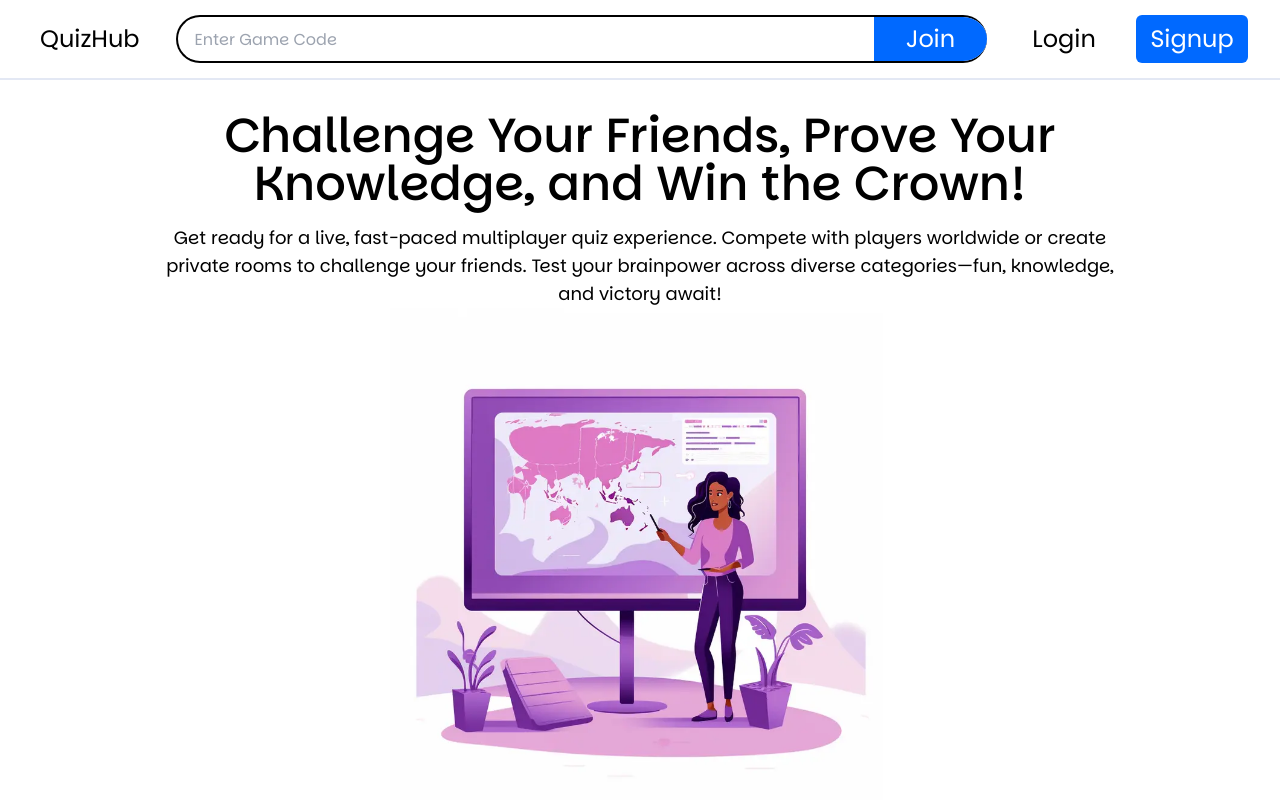
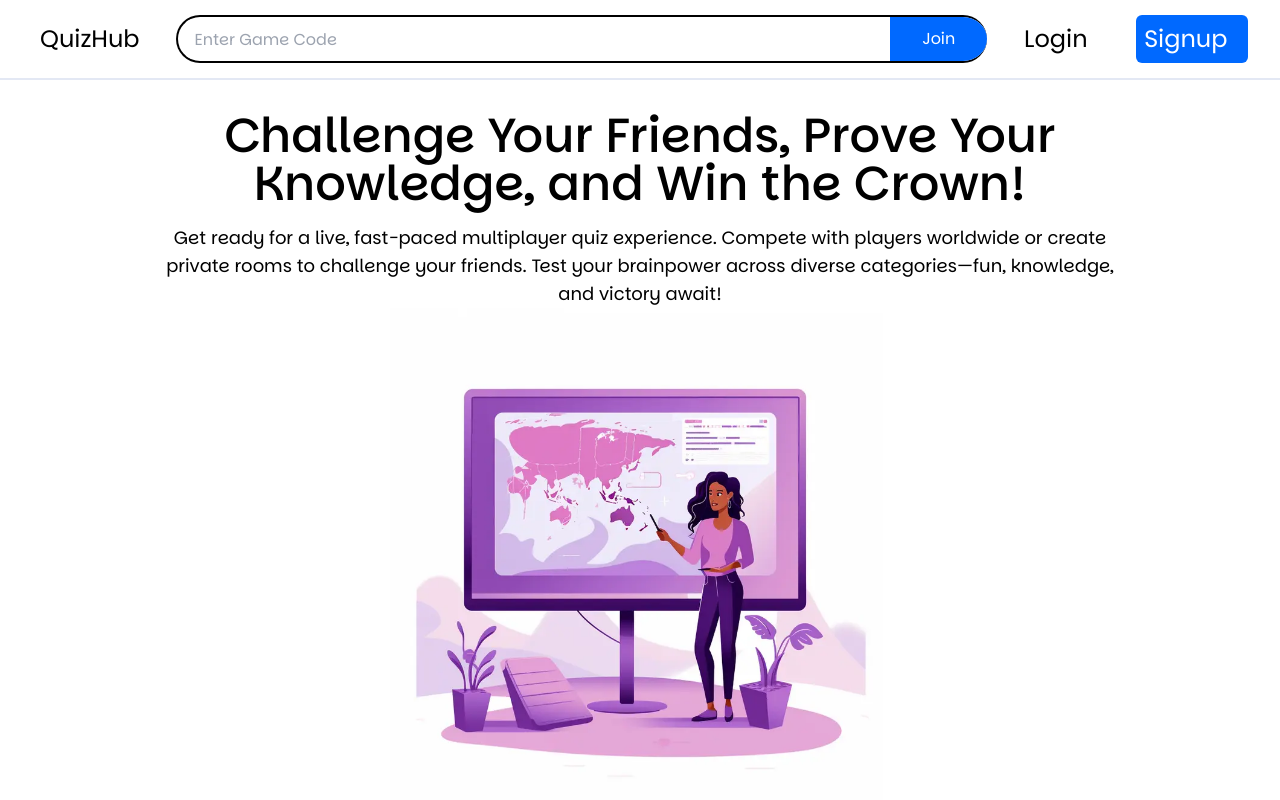
Before and after one commit to khadkaankit85/QuizHub, a Next.js app: page / in a window 1280 px wide. Shown: the top 800 px of the page. Built offline with nearby package versions, Linux system fonts and the light colour scheme.

Commit message:
join room with toast

```diff
--- a/package.json
+++ b/package.json
@@ -11,7 +11,8 @@
   "dependencies": {
     "next": "15.0.1",
     "react": "19.0.0-rc-69d4b800-20241021",
-    "react-dom": "19.0.0-rc-69d4b800-20241021"
+    "react-dom": "19.0.0-rc-69d4b800-20241021",
+    "react-toastify": "^10.0.6"
   },
   "devDependencies": {
     "@types/node": "^20",
--- a/src/app/components/navigation/Navbar.module.css
+++ b/src/app/components/navigation/Navbar.module.css
@@ -13,12 +13,3 @@
 .signupbutton {
   @apply w-28 h-12 rounded-md hover:cursor-pointer bg-[#0069FF] text-white hover:bg-[#0000FF] transition-all duration-300 max-[520px]:text-sm max-[520px]:w-20 max-[520px]:h-10;
 }
-.navinputdiv {
-  @apply w-2/3 pl-2 h-12 overflow-hidden rounded-3xl border-r-[0px] flex justify-between items-center border-2 border-black max-[520px]:w-1/2 max-[520px]:h-10 max-[520px]:w-[80%];
-}
-.navinput {
-  @apply border-hidden p-2 w-[90%] h-10 rounded-r-[0px] outline-none max-[520px]:placeholder:text-sm max-[520px]:p-[0px];
-}
-.searchbutton {
-  @apply rounded-md rounded-r-3xl w-[10%] h-14 hover:cursor-pointer bg-[#0069FF] text-white hover:bg-[#0000FF] transition-all duration-300 text-center min-w-fit max-[520px]:text-sm max-[520px]:w-10 px-8 max-[520px]:px-4;
-}
--- a/src/app/components/navigation/Navbar.tsx
+++ b/src/app/components/navigation/Navbar.tsx
@@ -1,24 +1,26 @@
 import Link from "next/link";
 import styles from "./Navbar.module.css";
+import Searchbar from "./Searchbar";
 export default function () {
   return (
     <nav className={styles.nav}>
       <Link href="/" className={styles.navbutton}>
         QuizHub
       </Link>
-      <div className={styles.navinputdiv}>
-        <input className={styles.navinput} placeholder="Enter Game Code" />
-        <button className={`${styles.searchbutton} ${styles.navbutton}`}>
-          Join
-        </button>
-      </div>
+      <Searchbar />
       <div className={styles.navbuttonsection}>
-        <button className={`${styles.navbutton} ${styles.loginbutton}`}>
+        <Link
+          href="/login"
+          className={`${styles.navbutton} ${styles.loginbutton}`}
+        >
           Login
-        </button>
-        <button className={`${styles.navbutton} ${styles.signupbutton}`}>
+        </Link>
+        <Link
+          href="/signup"
+          className={`${styles.navbutton} ${styles.signupbutton}`}
+        >
           Signup
-        </button>
+        </Link>
       </div>
     </nav>
   );
--- /dev/null
+++ b/src/app/components/navigation/Searchbar.module.css
@@ -0,0 +1,9 @@
+.navinput {
+  @apply border-hidden p-2 w-[90%] h-10 rounded-r-[0px] outline-none max-[520px]:placeholder:text-sm max-[520px]:p-[0px];
+}
+.searchbutton {
+  @apply rounded-md rounded-r-3xl w-[10%] h-14 hover:cursor-pointer bg-[#0069FF] text-white hover:bg-[#0000FF] transition-all duration-300 text-center min-w-fit max-[520px]:text-sm max-[520px]:w-10 px-8 max-[520px]:px-4;
+}
+.navinputdiv {
+  @apply w-2/3 pl-2 h-12 overflow-hidden rounded-3xl border-r-[0px] flex justify-between items-center border-2 border-black max-[520px]:w-1/2 max-[520px]:h-10 max-[520px]:w-[80%];
+}
--- /dev/null
+++ b/src/app/components/navigation/Searchbar.tsx
@@ -0,0 +1,45 @@
+"use client";
+
+import styles from "./Searchbar.module.css";
+import { ToastContainer, toast } from "react-toastify";
+import "react-toastify/dist/ReactToastify.css";
+import { useRef } from "react";
+import { getUniqueId } from "@/app/utils/Utils";
+
+const roomIdReg = new RegExp(/^[a-zA-Z]{1,10}\d{4}$/);
+export default function () {
+  const inputRef = useRef<HTMLInputElement>(null);
+
+  function handleJoinRequest() {
+    const value = inputRef.current?.value;
+    if (!value) return;
+    else if (!roomIdReg.test(value)) {
+      toast("Invalid room Id", { type: "error" });
+      return;
+    } else if (roomIdReg.test(value)) {
+      toast("Joining the room id", { type: "info" });
+    }
+  }
+
+  function handleEnter(e: React.KeyboardEvent<HTMLInputElement>) {
+    return e.key === "Enter" ? handleJoinRequest() : "";
+  }
+
+  return (
+    <div className={styles.navinputdiv}>
+      <input
+        className={styles.navinput}
+        placeholder="Enter Game Code"
+        ref={inputRef}
+        onKeyDown={handleEnter}
+      />
+      <button
+        onClick={handleJoinRequest}
+        className={`${styles.searchbutton} ${styles.navbutton}`}
+      >
+        Join
+      </button>
+      <ToastContainer />
+    </div>
+  );
+}
--- /dev/null
+++ b/src/app/utils/Utils.ts
@@ -0,0 +1,3 @@
+export function getUniqueId(username: string) {
+  return username + Date.now().toFixed().slice(-4);
+}
```
Also changed, not shown: 1 other file (tests, documents, lock files or other folders).
